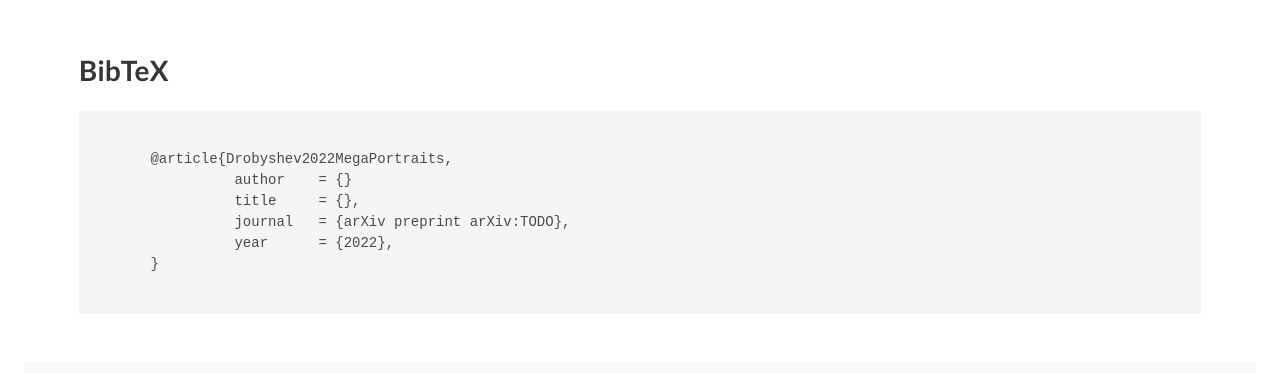
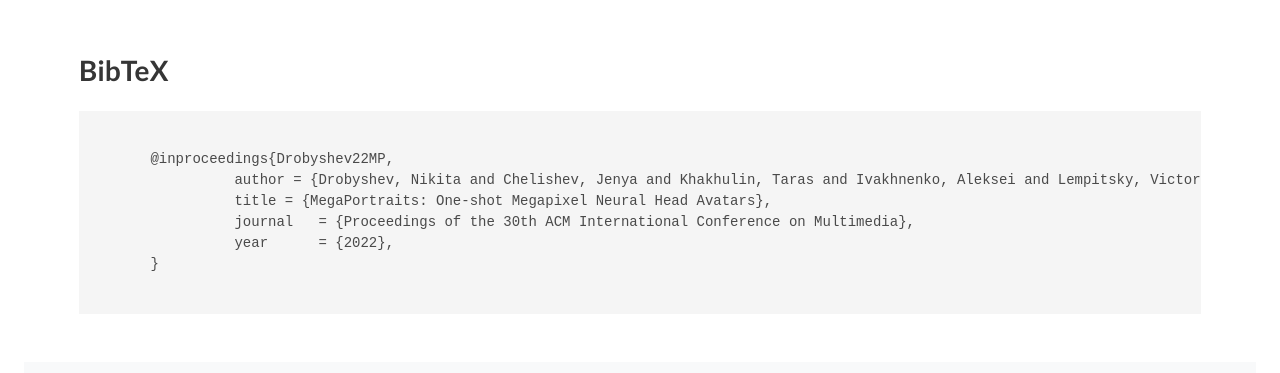
Before and after one commit to neeek2303/MegaPortraits, a plain HTML site: page docs/index.html in a window 1280 px wide. Shown: the part 3143-3516 px from the top of the page. Drawn offline with nearby package versions, Linux system fonts and the light colour scheme; some icons are missing; files whose address does not match are found by name; a web font is replaced by a local one.

Commit message:
Second commit

```diff
--- a/docs/index.html
+++ b/docs/index.html
@@ -152,7 +152,7 @@
       <div class="row">
 
         <div class="col-lg-12 ">
-          <a href="https://arxiv.org/abs/TODO" style="text-decoration : none; color : #000000;">
+          <a href="https://arxiv.org/abs/2207.07621" style="text-decoration : none; color : #000000;">
             <div class="features-icons-item mx-auto mb-1 mb-lg-1">
 <!--            <div class="features-icons-item mx-auto mb-5 mb-lg-0 mb-lg-3">-->
               <div class="features-icons-icon d-flex">
@@ -358,10 +358,10 @@
     <div class="container content">
       <h2 class="title">BibTeX</h2>
       <pre><code>
-      @article{Drobyshev2022MegaPortraits,
-                author    = {}
-                title     = {},
-                journal   = {arXiv preprint arXiv:TODO},
+      @inproceedings{Drobyshev22MP,
+                author = {Drobyshev, Nikita and Chelishev, Jenya and Khakhulin, Taras and Ivakhnenko, Aleksei and Lempitsky, Victor and Zakharov, Egor},
+                title = {MegaPortraits: One-shot Megapixel Neural Head Avatars},
+                journal   = {Proceedings of the 30th ACM International Conference on Multimedia},
                 year      = {2022},
       }
     </code></pre>
```
Also changed, not shown: 1 other file.
